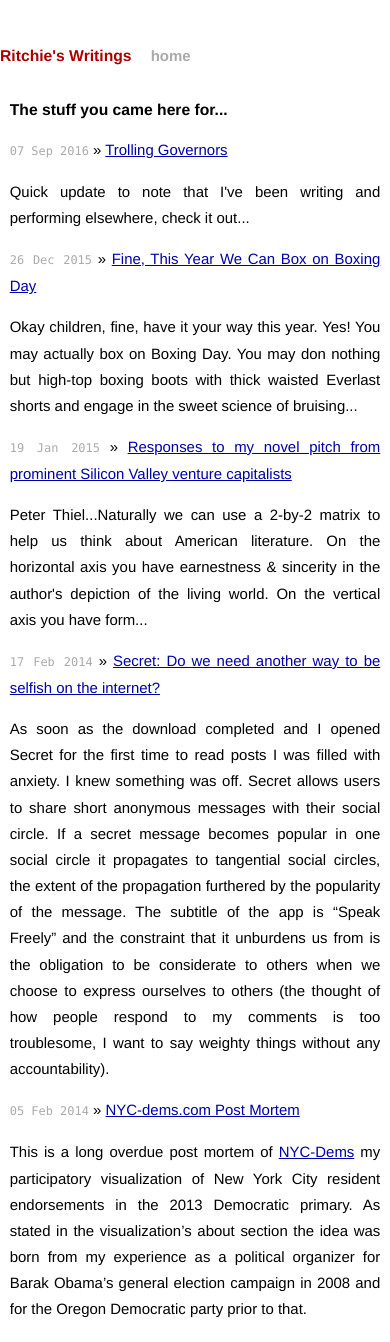
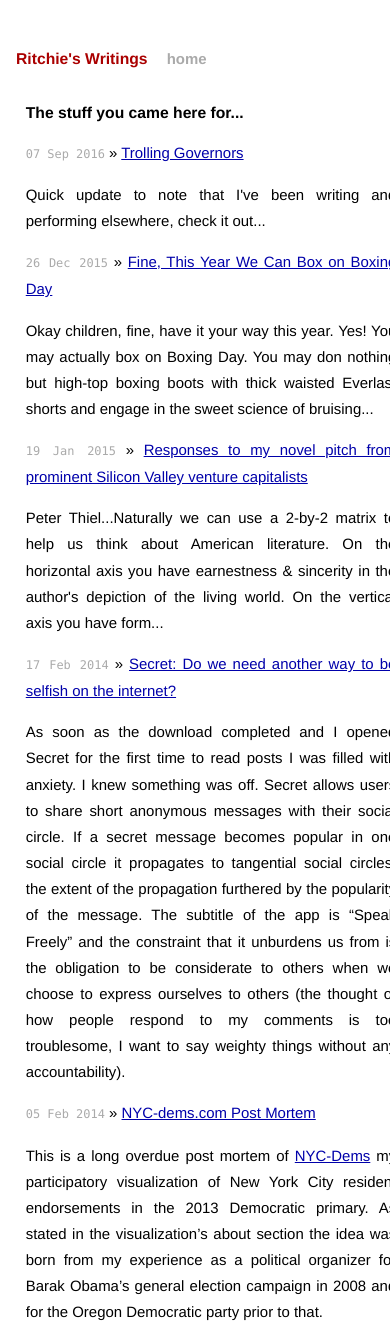
Before and after one commit to ritchiea/blog.andrewritchie.info, a Jekyll site: the page built from index.html, in a window 390 px wide. Shown: the top 1342 px of the page. Built offline with Jekyll 4.4.1, drawn with Linux system fonts in a browser that asks for light colours; Markdown is read by kramdown in place of the engine named in the settings.

Commit message:
Style tweaks

```diff
--- a/css/main.css
+++ b/css/main.css
@@ -178,12 +178,14 @@ img .center {
 }
 
 @media (max-width: 1000px) {
+  html, body { height: auto; }
   .post {
     width: 90%;
     margin: 0 auto;
   }
   .site {
     width: 100%;
+    margin: 3rem 1rem 2rem 1rem;
   }
   #home {
     width: 95%;
```
